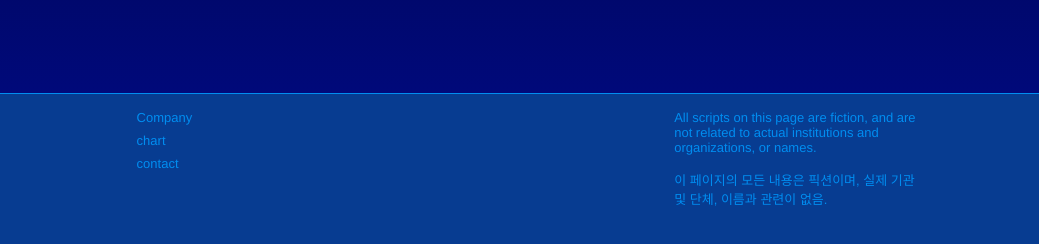
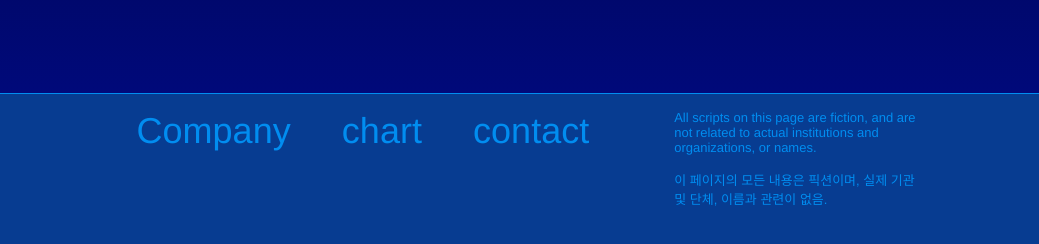
Before and after one commit to Sangmin-Jo/Webp.1-10Weeks, a plain HTML site: page pagecompany/index.html in a window 1280 px wide. Shown: the part 7955-8199 px from the top of the page, 241-1280 px from the left. Drawn offline with Linux system fonts and the light colour scheme.

Commit message:
Update index.html

```diff
--- a/pagecompany/index.html
+++ b/pagecompany/index.html
@@ -113,16 +113,14 @@
 	</main>
 
 	<footer>
-		<div class="layout flex red">
-			<div class="col4 grey">
+		<div class="layout flex">
+			<div class="col4">
 				<img src="./img/logo-footer.png" width="50%">
 			</div>
-			<div class="col4 grey">
-				<a href="../pagecompany/index.html"><h6 class="col12 t-blue left tight" style="margin-bottom: 8px;">Company</h6></a>
-				<a href="../pagechart/index.html"><h6 class="col12 t-blue left tight" style="margin-bottom: 8px;">chart</h6></a>
-				<a href="../pagecontact/index.html"><h6 class="col12 t-blue left tight" style="margin-bottom: 8px;">contact</h6></a>
-			</div>
-			<div class="col4 grey">
+			<div class="col2 flex" style="gap: 4vw;">
+				<a href="./pagecompany/index.html" style="padding: 0;"><h4 class="t-blue left tight" >Company</h4></a>
+				<a href="./pagechart/index.html" style="padding: 0;"><h4 class="t-blue left tight" >chart</h4></a>
+				<a href="./pagecontact/index.html" style="padding: 0;"><h4 class="t-blue left tight" >contact</h4></a>
 			</div>
 			<h6 class="col4 t-blue left tight">	All scripts on this page are fiction, and are not related to actual institutions and organizations, or names. <br><br>이 페이지의 모든 내용은 픽션이며, 실제 기관 및 단체, 이름과 관련이 없음.
 			</h6>
```
